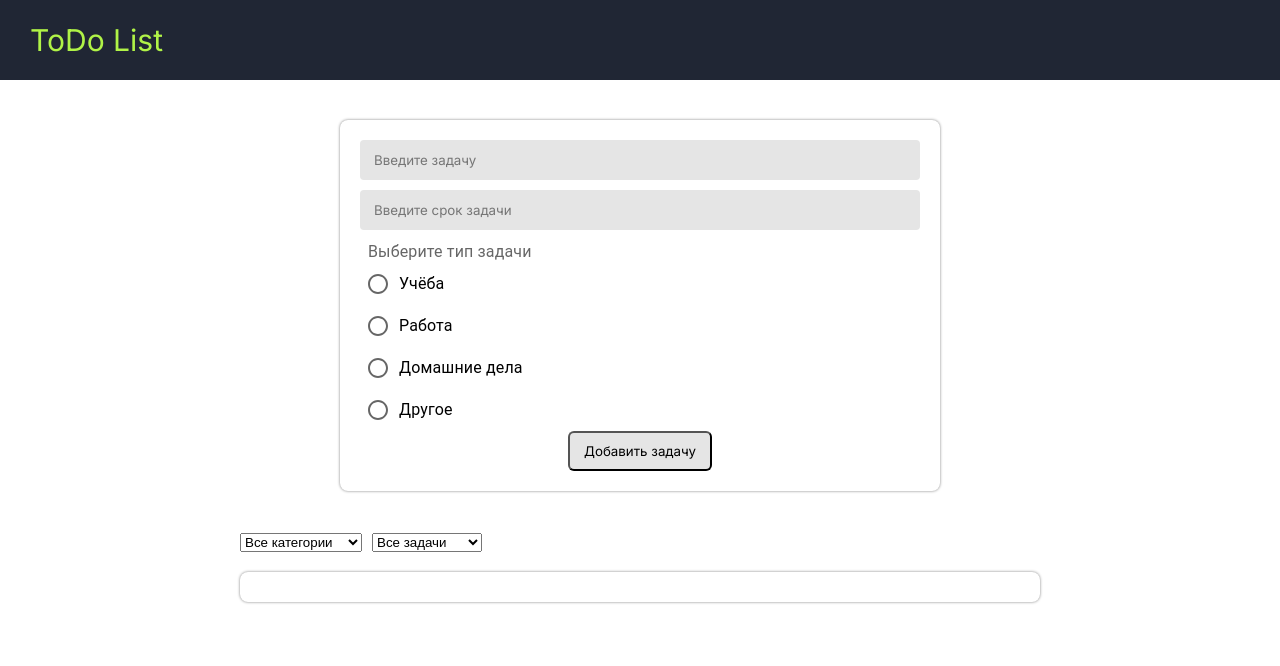
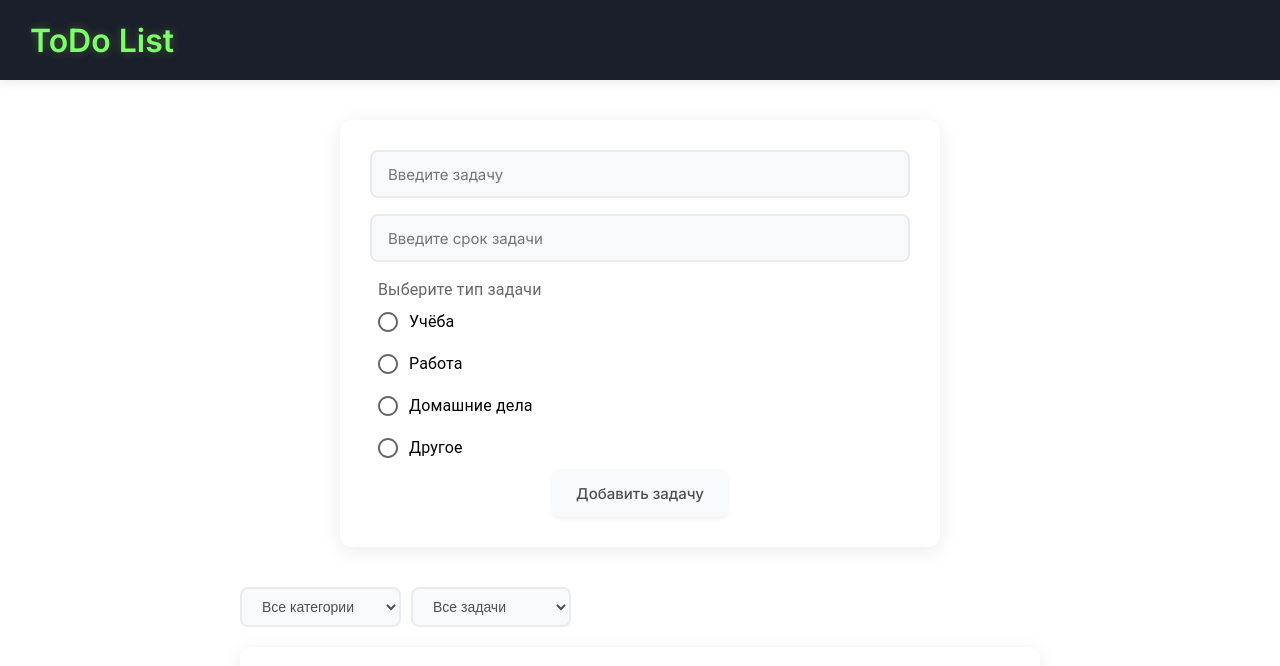
Before and after one commit to ctrl-view/ToDoList, a React (Vite) app: page / in a window 1280 px wide. Shown: the top 666 px of the page. Built offline with nearby package versions, Linux system fonts and the light colour scheme.

Commit message:
style: update design

```diff
--- a/src/components/comps/Button.jsx
+++ b/src/components/comps/Button.jsx
@@ -1,27 +1,63 @@
-
 import styled from "styled-components"
 
 const ButtonCSS = styled.button`
-    display: block;
-    padding: 10px 14px 10px;
+    display: inline-flex;
+    align-items: center;
+    justify-content: center;
+    height: 48px;
+    min-width: 48px;
+    padding: 0 24px;
     font-family: inherit;
-    border-radius: 6px;
-    background-color: ${props => props.$primary==='' ? "rgb(229,229,229)" : "rgb(176,243,71)"};
+    font-size: 15px;
+    font-weight: 500;
+    border: none;
+    border-radius: 8px;
+    background-color: ${props => props.$primary === '' ? "#f8f9fa" : "#7cff6b"};
+    color: ${props => props.$primary === '' ? "#495057" : "#1a1f2b"};
     cursor: pointer;
     margin: 0 auto;
+    transition: all 0.2s ease;
+    box-shadow: 0 2px 4px rgba(0, 0, 0, 0.05);
+
+    &:hover {
+        transform: translateY(-1px);
+        box-shadow: 0 4px 12px rgba(0, 0, 0, 0.1);
+        background-color: ${props => props.$primary === '' ? "#e9ecef" : "#6cef5a"};
+    }
+
+    &:active {
+        transform: translateY(0);
+        box-shadow: 0 2px 4px rgba(0, 0, 0, 0.05);
+    }
+
+    &:disabled {
+        opacity: 0.6;
+        cursor: not-allowed;
+        transform: none;
+        box-shadow: none;
+    }
+
     @media (max-width: 768px) {
-        padding: 5px;
-        margin-right: 8px;
+        height: 40px;
+        min-width: 40px;
+        padding: 0 12px;
+        font-size: 14px;
+        margin: 0 4px;
+        border-radius: 6px;
     }
-    `
-
+`
 
 const Button = (props) => {
-
-    const {children, onClick, value} = props
+    const {children, onClick, value, disabled} = props
 
     return (
-        <ButtonCSS $primary={value} onClick={onClick}>{children}</ButtonCSS>
+        <ButtonCSS
+            $primary={value}
+            onClick={onClick}
+            disabled={disabled}
+        >
+            {children}
+        </ButtonCSS>
     )
 }
 
--- a/src/components/views/local/TaskList.jsx
+++ b/src/components/views/local/TaskList.jsx
@@ -3,7 +3,7 @@ import css from "../../../styles/taskList.css"
 import Button from "../../comps/Button"
 import { FaTrash } from 'react-icons/fa'
 import { BiCheck, BiRevision } from "react-icons/bi";
-const {DataContainer, ContentLine, ContentCell, ButtonsLine, ButtonItem} = css
+const {DataContainer, ContentLine, ContentCell, ButtonsLine, ButtonItem, SelectContainer, Select} = css
 
 const TaskList = (props) => {
 
@@ -30,44 +30,43 @@ const TaskList = (props) => {
     )
     return (
         <>
-            <div style={{ margin: '10px auto', maxWidth: '800px' }}>
-            <select name="category"
+            <SelectContainer>
+                <Select
+                    name="category"
                     value={filters.category}
                     onChange={handleFilterChange}
-                style={{ marginRight: '10px' }}>
+                >
                     <option value="">Все категории</option>
                     <option value="учеба">Учёба</option>
                     <option value="работа">Работа</option>
                     <option value="домашние дела">Домашние дела</option>
                     <option value="другое">Другое</option>
-            </select>
-            <select name="completed" value={filters.completed}
+                </Select>
+                <Select
+                    name="completed"
+                    value={filters.completed}
                     onChange={handleFilterChange}
-                style={{ marginRight: '10px' }}>
+                >
                     <option value="">Все задачи</option>
                     <option value="false">Активные</option>
                     <option value="true">Завершённые</option>
-            </select>
-            </div>
+                </Select>
+            </SelectContainer>
             <DataContainer>
                 {filterData.map((item, index) => {
-
                     return (
-
                         <ContentLine key={item.id} style={{marginBottom: '10px'}}>
-                    <ContentCell style={{textDecoration: item.completed===true ? 'line-through' : ''}} width={'80%'}>{item.task} <span style={{color: 'rgb(89,154,4)'}}>{item.deadline}</span></ContentCell>
-                    <ContentCell width={'10%'}>
+                            <ContentCell style={{textDecoration: item.completed===true ? 'line-through' : ''}} width={'70%'}>{item.task} <span style={{color: 'rgb(89,154,4)'}}>{item.deadline}</span></ContentCell>
+                            <ContentCell width={'15%'}>
                                 <Button onClick={()=>taskChange(item.id)}>{ item.completed===false ? <BiCheck /> : <BiRevision />}</Button>
                             </ContentCell>
-                    <ContentCell width={'10%'}>
+                            <ContentCell width={'15%'}>
                                 <Button onClick={()=>onDelete(item.id)}><FaTrash /></Button>
                             </ContentCell>
                         </ContentLine>
                     )
                 })}
-
             </DataContainer>
-
         </>
     )
 }
--- a/src/styles/form.css.js
+++ b/src/styles/form.css.js
@@ -3,8 +3,8 @@ import styled from "styled-components"
 const css = {
     Wrap: styled.div`
         @media (max-width: 768px) {
-        padding: 20px;
-    }
+            padding: 20px;
+        }
     `,
     FormContainer: styled.div`
         display: flex;
@@ -13,29 +13,39 @@ const css = {
         position: relative;
         height: auto;
         min-height: 60px;
-        border-radius: 8px;
-        box-shadow: 0px 0px 3px grey;
+        border-radius: 12px;
+        background: white;
+        box-shadow: 0 4px 20px rgba(0, 0, 0, 0.08);
         margin: 40px auto;
-        padding: 20px;
+        padding: 30px;
         width: 100%;
         max-width: 600px;
         box-sizing: border-box;
-
-
+        transition: all 0.3s ease;
+        &:hover {
+            box-shadow: 0 6px 25px rgba(0, 0, 0, 0.12);
+        }
     `,
     Input: styled.input`
         display: block;
         position: relative;
         font-family: inherit;
         width: 100%;
-        height: 40px;
+        height: 48px;
         outline: none;
-        border: none;
-        background-color: rgb(229,229,229);
-        border-radius: 4px;
-        padding-left: 14px;
-        margin-bottom: 10px;
+        border: 2px solid #e9ecef;
+        background-color: #f8f9fa;
+        border-radius: 8px;
+        padding: 0 16px;
+        margin-bottom: 16px;
         box-sizing: border-box;
+        font-size: 15px;
+        transition: all 0.2s ease;
+        &:focus {
+            border-color: #7cff6b;
+            background-color: white;
+            box-shadow: 0 0 0 3px rgba(124, 255, 107, 0.1);
+        }
         &:last-child {
             margin-bottom: 0px;
         }
@@ -44,12 +54,21 @@ const css = {
         display: block;
         position: relative;
         width: 220px;
-        height: 44px;
-        line-height: 42px;
-        border-radius: 4px;
+        height: 48px;
+        line-height: 46px;
+        border-radius: 8px;
         text-align: center;
         cursor: pointer;
         background-color: ${props => props.backgroundColor};
+        font-weight: 500;
+        transition: all 0.2s ease;
+        &:hover {
+            transform: translateY(-1px);
+            box-shadow: 0 4px 12px rgba(0, 0, 0, 0.1);
+        }
+        &:active {
+            transform: translateY(0);
+        }
     `
 }
 
--- a/src/styles/styles.css.js
+++ b/src/styles/styles.css.js
@@ -8,8 +8,9 @@ const css = {
     justify-content: space-between;
     position: relative;
     height: 80px;
-    background-color: #202634;
+    background-color: #1a1f2b;
     padding: 0 30px;
+    box-shadow: 0 2px 10px rgba(0, 0, 0, 0.1);
     `,
     FooterContainer: styled.footer`
     display: flex;
@@ -19,12 +20,19 @@ const css = {
     position: relative;
     width: 100%;
     height: 80px;
-    background-color: #E5E5E5;
+    background-color: #f8f9fa;
+    box-shadow: 0 -2px 10px rgba(0, 0, 0, 0.05);
     `,
     HeaderCSS: {
         Logo: styled.div`
-        font-size: 30px;
-        color: #B0F347;
+        font-size: 32px;
+        font-weight: 600;
+        color: #7cff6b;
+        text-shadow: 0 0 10px rgba(176, 243, 71, 0.3);
+        transition: all 0.3s ease;
+        &:hover {
+            transform: scale(1.05);
+        }
         `,
         MenuContainer: styled.div`
         display: flex;
@@ -32,6 +40,7 @@ const css = {
         align-items: center;
         justify-content: flex-start;
         position: relative;
+        gap: 20px;
         `
     }
 }
--- a/src/styles/taskList.css.js
+++ b/src/styles/taskList.css.js
@@ -8,14 +8,18 @@ const css = {
         justify-content: flex-start;
         position: relative;
         height: auto;
-        border-radius: 8px;
-        box-shadow: 0px 0px 3px grey;
+        border-radius: 12px;
+        background: white;
+        box-shadow: 0 4px 20px rgba(0, 0, 0, 0.08);
         margin: 20px auto 40px;
-        padding: 20px;
-        padding-bottom: 10px;
+        padding: 30px;
         width: 100%;
         max-width: 800px;
         box-sizing: border-box;
+        transition: all 0.3s ease;
+        &:hover {
+            box-shadow: 0 6px 25px rgba(0, 0, 0, 0.12);
+        }
     `,
     ContentLine: styled.div`
         display: flex;
@@ -24,18 +28,45 @@ const css = {
         justify-content: flex-start;
         position: relative;
         width: 100%;
+        padding: 12px 0;
+        border-bottom: 1px solid #e9ecef;
+        transition: all 0.2s ease;
+        &:hover {
+            background-color: #f8f9fa;
+        }
         &:last-child {
             margin-bottom: 0px;
+            border-bottom: none;
         }
     `,
     ContentCell: styled.span`
         display: block;
         position: relative;
-        width: ${props => props.width};
-        font-size: 14px;
+        width: ${props => {
+            if (props.width === '70%') {
+                return '80%';
+            } else if (props.width === '15%') {
+                return '10%';
+            }
+            return props.width;
+        }};
+        font-size: 15px;
+        color: #495057;
         text-align: start;
         box-sizing: border-box;
         word-break: break-word;
+        line-height: 1.5;
+
+        @media (max-width: 768px) {
+            width: ${props => {
+                if (props.width === '70%') {
+                    return '70%';
+                } else if (props.width === '15%') {
+                    return '15%';
+                }
+                return props.width;
+            }};
+        }
     `,
     ButtonsLine: styled.div`
         display: flex;
@@ -48,14 +79,62 @@ const css = {
         width: 100%;
         max-width: 800px;
         box-sizing: border-box;
+        gap: 20px;
     `,
     ButtonItem: styled.span`
         display: block;
         position: relative;
-        font-size: 13px;
-        color: grey;
-        margin-right: 40px;
+        font-size: 14px;
+        color: #6c757d;
         cursor: pointer;
+        transition: all 0.2s ease;
+        padding: 8px 16px;
+        border-radius: 6px;
+        &:hover {
+            color: #495057;
+            background-color: #f8f9fa;
+        }
+    `,
+    SelectContainer: styled.div`
+        display: flex;
+        gap: 10px;
+        margin: 10px auto;
+        max-width: 800px;
+        flex-wrap: wrap;
+
+        @media (max-width: 768px) {
+            flex-direction: column;
+            gap: 8px;
+        }
+    `,
+    Select: styled.select`
+        height: 40px;
+        padding: 0 16px;
+        font-size: 14px;
+        color: #495057;
+        background-color: #f8f9fa;
+        border: 2px solid #e9ecef;
+        border-radius: 8px;
+        cursor: pointer;
+        outline: none;
+        transition: all 0.2s ease;
+        min-width: 160px;
+
+        &:hover {
+            border-color: #7cff6b;
+            background-color: white;
+        }
+
+        &:focus {
+            border-color: #7cff6b;
+            background-color: white;
+            box-shadow: 0 0 0 3px rgba(124, 255, 107, 0.1);
+        }
+
+        @media (max-width: 768px) {
+            width: 100%;
+            min-width: unset;
+        }
     `
 }
 
```
Lines whose indentation alone changed are shown as unchanged.
